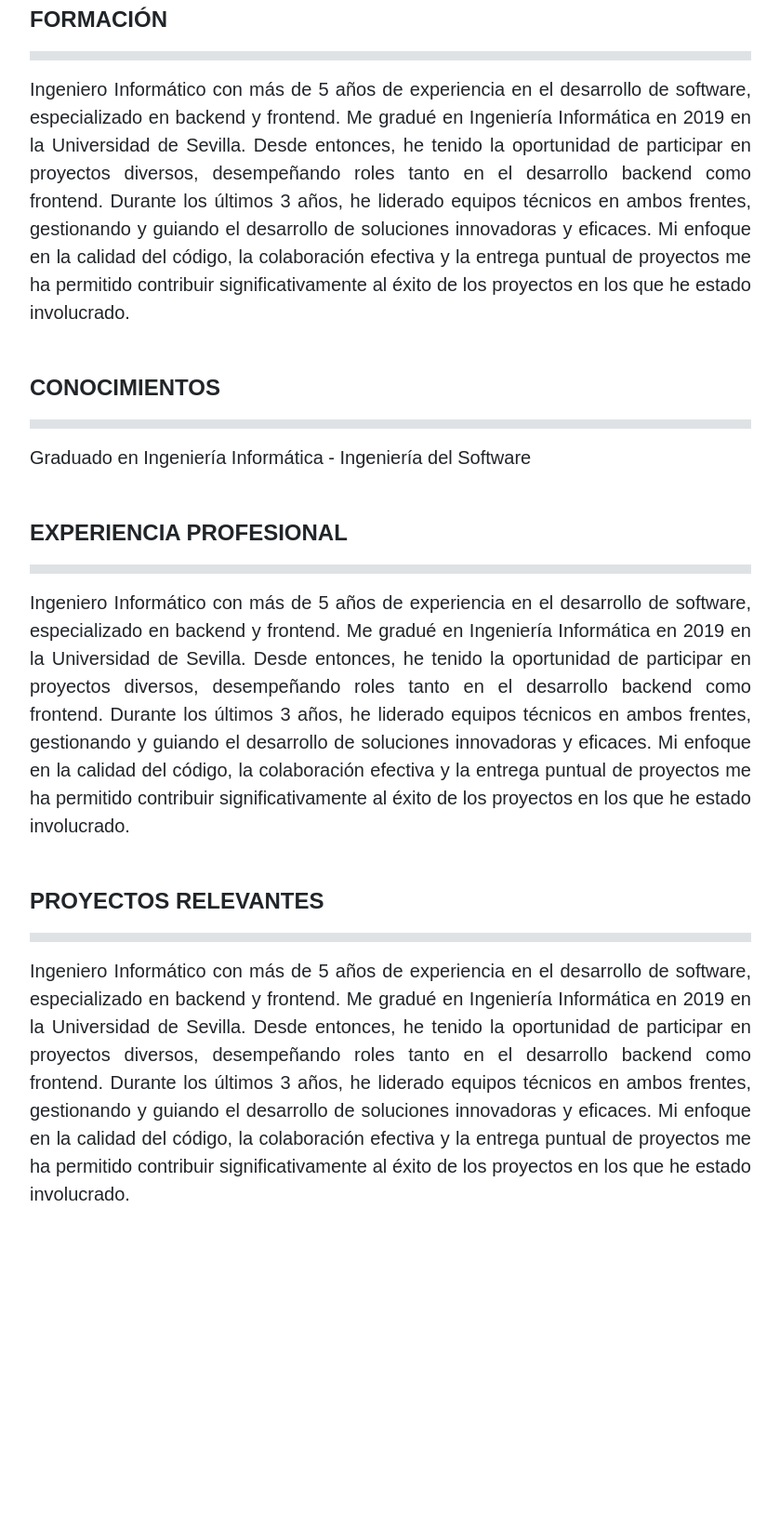
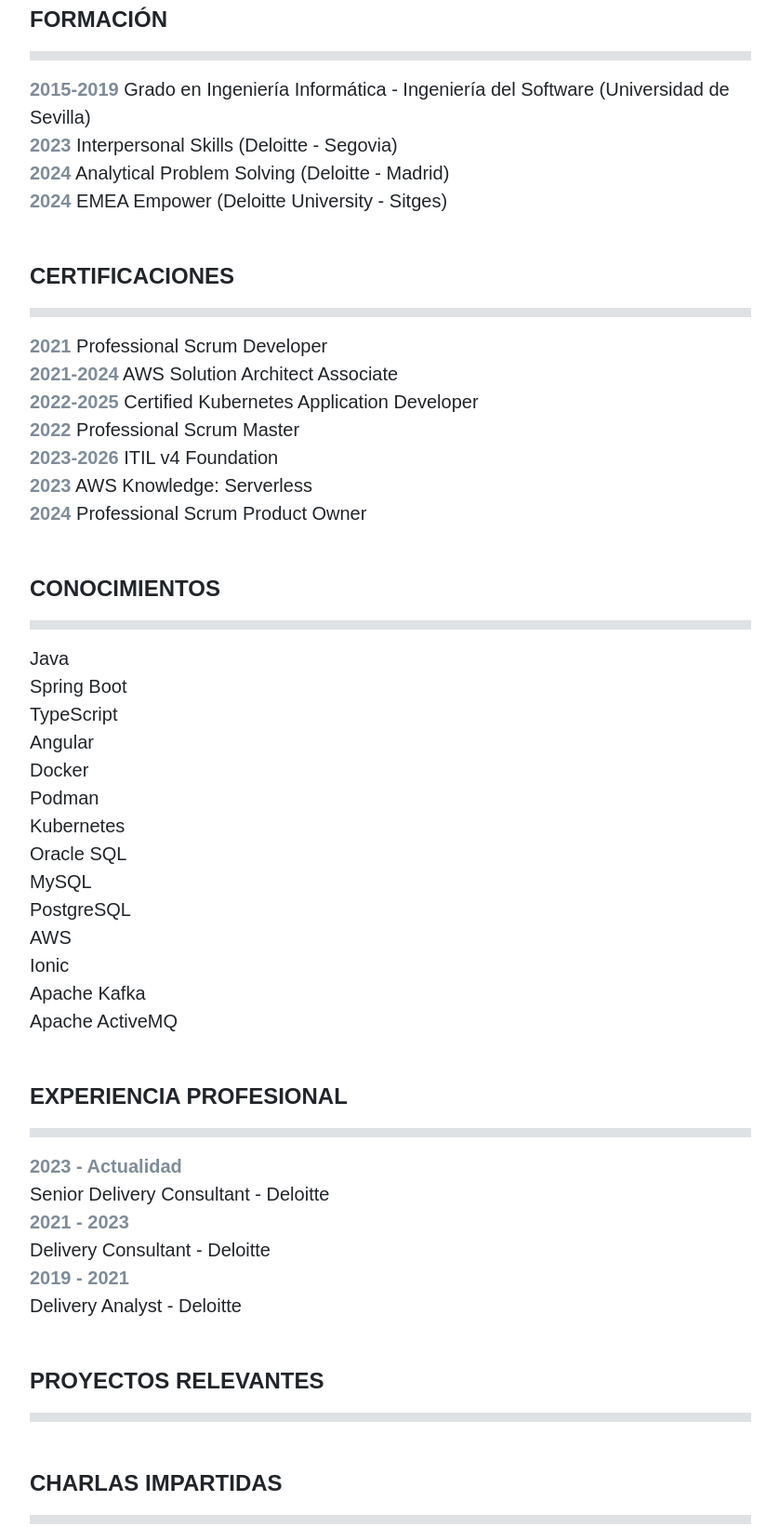
Before and after one commit to adrcanfer/adrcanfer.github.io, a plain HTML site: page index.html in a window 1280 px wide. Shown: the part 741-2383 px from the top of the page at 93% size, without its empty margins (220-1059 px from the left). Before the commit the page ends 2088 px from the top, so only its background shows below. Drawn offline with nearby package versions, Linux system fonts and the light colour scheme.

Commit message:
Added trainning

```diff
--- a/assets/styles/styles.css
+++ b/assets/styles/styles.css
@@ -34,6 +34,7 @@ body {
 .name {
     font-size: 40px;
     font-weight: bold;
+    text-align: center;
 }
 
 .job {
@@ -72,3 +73,8 @@ body {
 hr {
     border: 5px solid #7f8c99;
 }
+
+.item-date {
+    color: #7f8c99;
+    font-weight: bold;
+}
--- a/index.html
+++ b/index.html
@@ -35,30 +35,66 @@
         <div class="section mt-5">
             <div class="section-title text-uppercase">Formación</div>
             <hr>
-            <div class="section-description text-justify">
-                Ingeniero Informático con más de 5 años de experiencia en el desarrollo de software, especializado en backend y frontend. Me gradué en Ingeniería Informática en 2019 en la Universidad de Sevilla. Desde entonces, he tenido la oportunidad de participar en proyectos diversos, desempeñando roles tanto en el desarrollo backend como frontend. Durante los últimos 3 años, he liderado equipos técnicos en ambos frentes, gestionando y guiando el desarrollo de soluciones innovadoras y eficaces. Mi enfoque en la calidad del código, la colaboración efectiva y la entrega puntual de proyectos me ha permitido contribuir significativamente al éxito de los proyectos en los que he estado involucrado.
-            </div>
+            <div class="section-item"><span class="item-date">2015-2019</span> Grado en Ingeniería Informática - Ingeniería del Software (Universidad de Sevilla)</div>
+            <div class="section-item"><span class="item-date">2023</span> Interpersonal Skills (Deloitte - Segovia)</div>
+            <div class="section-item"><span class="item-date">2024</span> Analytical Problem Solving (Deloitte - Madrid)</div>
+            <div class="section-item"><span class="item-date">2024</span> EMEA Empower (Deloitte University - Sitges)</div>
         </div>
+        <div class="section mt-5">
+            <div class="section-title text-uppercase">Certificaciones</div>
+            <hr>
+            <div class="section-item"><span class="item-date">2021</span> Professional Scrum Developer</div>
+            <div class="section-item"><span class="item-date">2021-2024</span> AWS Solution Architect Associate</div>
+            <div class="section-item"><span class="item-date">2022-2025</span> Certified Kubernetes Application Developer</div>
+            <div class="section-item"><span class="item-date">2022</span> Professional Scrum Master</div>
+            <div class="section-item"><span class="item-date">2023-2026</span> ITIL v4 Foundation</div>
+            <div class="section-item"><span class="item-date">2023</span> AWS Knowledge: Serverless</div>
+            <div class="section-item"><span class="item-date">2024</span> Professional Scrum Product Owner</div>
+        </div>
+
         <div class="section mt-5">
             <div class="section-title text-uppercase">Conocimientos</div>
             <hr>
-            <div class="section-item">
-                Graduado en Ingeniería Informática - Ingeniería del Software
-            </div>
+            <div class="section-item">Java</div>
+            <div class="section-item">Spring Boot</div>
+            <div class="section-item">TypeScript</div>
+            <div class="section-item">Angular</div>
+            <div class="section-item">Docker</div>
+            <div class="section-item">Podman</div>
+            <div class="section-item">Kubernetes</div>
+            <div class="section-item">Oracle SQL</div>
+            <div class="section-item">MySQL</div>
+            <div class="section-item">PostgreSQL</div>
+            <div class="section-item">AWS</div>
+            <div class="section-item">Ionic</div>
+            <div class="section-item">Apache Kafka</div>
+            <div class="section-item">Apache ActiveMQ</div>
         </div>
         <div class="section mt-5">
             <div class="section-title text-uppercase">Experiencia profesional</div>
             <hr>
-            <div class="section-description text-justify">
-                Ingeniero Informático con más de 5 años de experiencia en el desarrollo de software, especializado en backend y frontend. Me gradué en Ingeniería Informática en 2019 en la Universidad de Sevilla. Desde entonces, he tenido la oportunidad de participar en proyectos diversos, desempeñando roles tanto en el desarrollo backend como frontend. Durante los últimos 3 años, he liderado equipos técnicos en ambos frentes, gestionando y guiando el desarrollo de soluciones innovadoras y eficaces. Mi enfoque en la calidad del código, la colaboración efectiva y la entrega puntual de proyectos me ha permitido contribuir significativamente al éxito de los proyectos en los que he estado involucrado.
-            </div>
+            <div class="section-item"><span class="item-date">2023 - Actualidad</span></div>
+            <div class="section-item">Senior Delivery Consultant - Deloitte</div>
+
+            <div class="section-item"><span class="item-date">2021 - 2023</span></div>
+            <div class="section-item">Delivery Consultant - Deloitte</div>
+
+            <div class="section-item"><span class="item-date">2019 - 2021</span></div>
+            <div class="section-item">Delivery Analyst - Deloitte</div>
+
         </div>
         <div class="section mt-5">
             <div class="section-title text-uppercase">Proyectos relevantes</div>
             <hr>
-            <div class="section-description text-justify">
-                Ingeniero Informático con más de 5 años de experiencia en el desarrollo de software, especializado en backend y frontend. Me gradué en Ingeniería Informática en 2019 en la Universidad de Sevilla. Desde entonces, he tenido la oportunidad de participar en proyectos diversos, desempeñando roles tanto en el desarrollo backend como frontend. Durante los últimos 3 años, he liderado equipos técnicos en ambos frentes, gestionando y guiando el desarrollo de soluciones innovadoras y eficaces. Mi enfoque en la calidad del código, la colaboración efectiva y la entrega puntual de proyectos me ha permitido contribuir significativamente al éxito de los proyectos en los que he estado involucrado.
-            </div>
+            <div class="section-description text-justify"></div>
+        </div>
+        <div class="section mt-5">
+            <div class="section-title text-uppercase">Charlas impartidas</div>
+            <hr>
+            <div class="section-description text-justify mb-3">Durante mi trayectoria he impartido varios talleres tanto internos como externos:</div>
+            <div class="section-item"><span class="item-date">2023</span> Taller de Docker (Colegio SAFA - Sevilla)</div>
+            <div class="section-item"><span class="item-date">2023</span> Master Class de Docker y  Docker Compose (Deloitte)</div>
+            <div class="section-item"><span class="item-date">2024</span> Podman y DevContainer (Universidad de Sevilla) </div>
         </div>
     </div>
 
```
Also changed, not shown: assets/images/knowledge/java.png (added), assets/images/knowledge/spring-boot.png (added).
